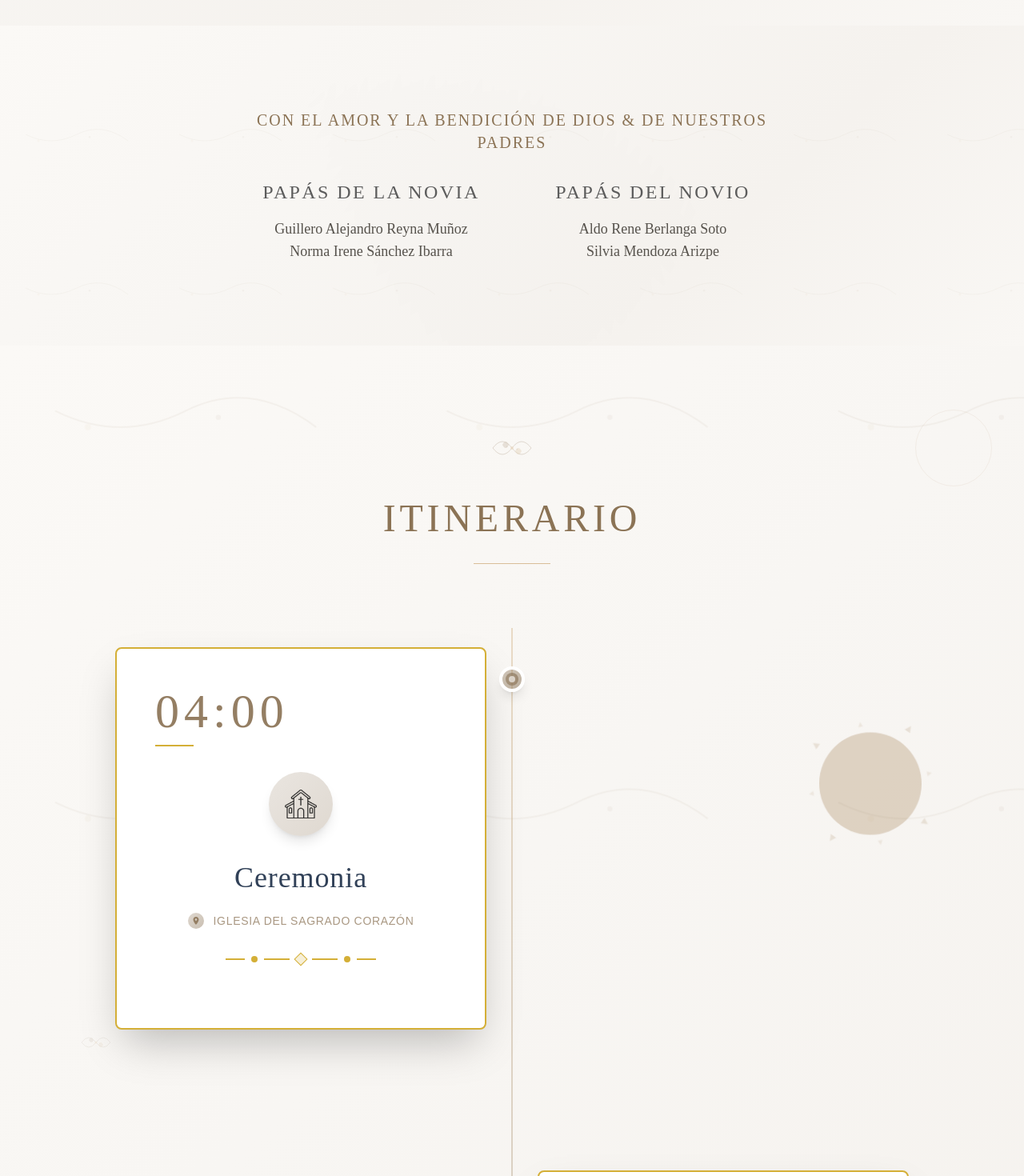
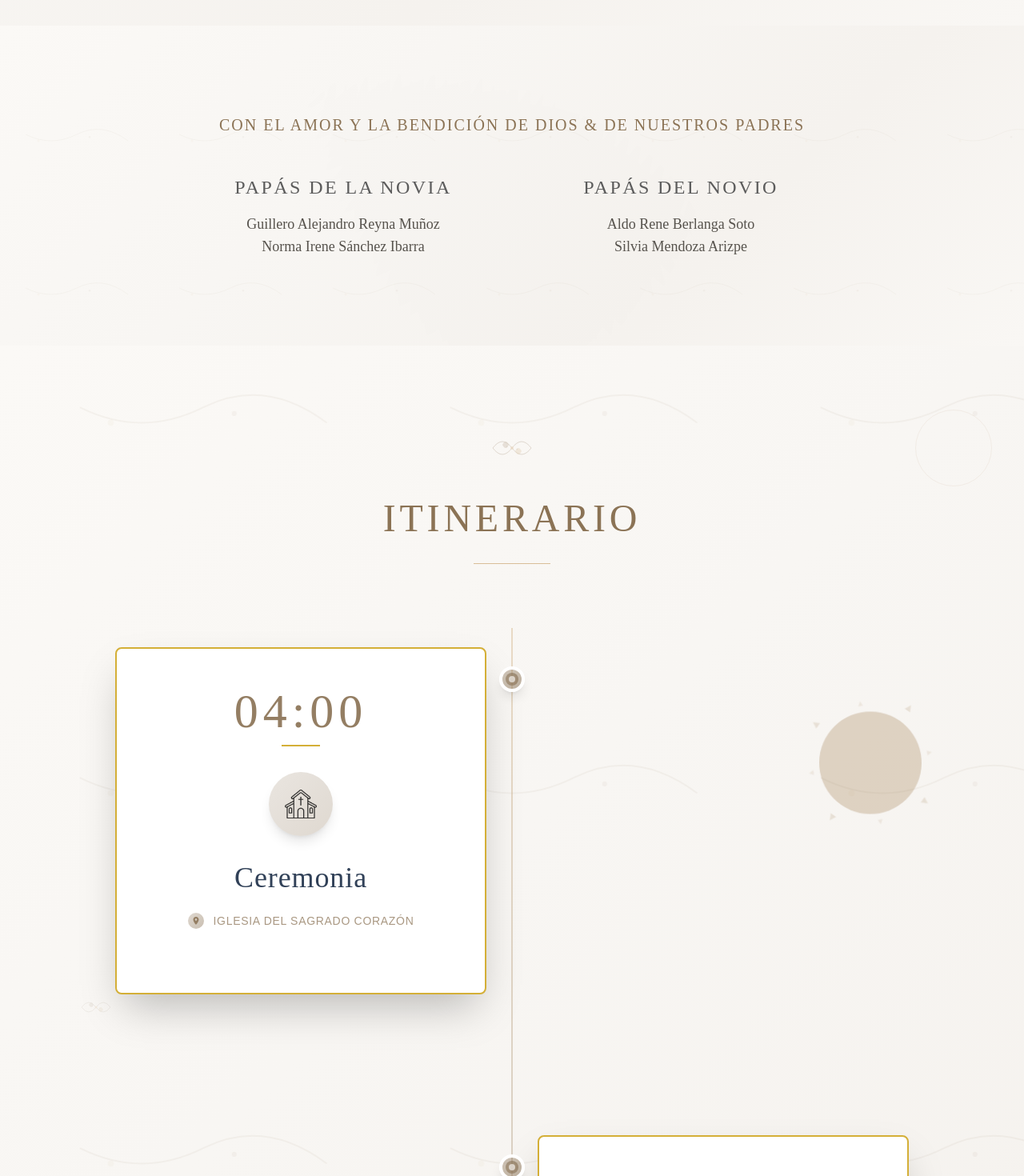
Before and after one commit to AlejoReyna/wedding_invitation, a Next.js app: page / in a window 1280 px wide. Shown: the part 2060-3530 px from the top of the page at 80% size. Built offline with nearby package versions, Linux system fonts and the light colour scheme.

Commit message:
Let me take you down cause I'm going to Strawberry Fields

```diff
--- a/src/app/components/ItineraryItemCard.tsx
+++ b/src/app/components/ItineraryItemCard.tsx
@@ -104,12 +104,12 @@ export default function ItineraryItemCard({ item, index }: ItineraryItemCardProp
             {/* Content Section */}
             <div className="p-8 md:p-12 relative">
 
-              {/* Time Display - Maintained original alignment */}
+              {/* Time Display - Always centered */}
               <div className="mb-8">
-                <div className={`text-5xl md:text-6xl font-extralight tracking-widest text-[#947e63] leading-none mb-3 ${isRightSide ? 'text-left' : 'text-center md:text-left'}`} style={{ fontFamily: 'Playfair Display, serif' }}>
+                <div className="text-5xl md:text-6xl font-extralight tracking-widest text-[#947e63] leading-none mb-3 text-center" style={{ fontFamily: 'Playfair Display, serif' }}>
                   {item.displayTime}
                 </div>
-                <div className={`flex ${isRightSide ? 'justify-start' : 'justify-center md:justify-start'}`}>
+                <div className="flex justify-center">
                   <div className="w-12 h-0.5 bg-[#D4AF37]"></div>
                 </div>
               </div>
@@ -175,18 +175,7 @@ export default function ItineraryItemCard({ item, index }: ItineraryItemCardProp
                 </div>
               )}
 
-              {/* Ornamental Divider - Centered */}
-              <div className="flex justify-center items-center mb-8">
-                <div className="flex items-center space-x-2">
-                  <div className="w-6 h-0.5 bg-[#D4AF37]"></div>
-                  <div className="w-2 h-2 rounded-full bg-[#D4AF37]"></div>
-                  <div className="w-8 h-0.5 bg-[#D4AF37]"></div>
-                  <div className="w-3 h-3 border border-[#D4AF37] transform rotate-45 bg-[#D4AF37]/20"></div>
-                  <div className="w-8 h-0.5 bg-[#D4AF37]"></div>
-                  <div className="w-2 h-2 rounded-full bg-[#D4AF37]"></div>
-                  <div className="w-6 h-0.5 bg-[#D4AF37]"></div>
-                </div>
-              </div>
+
 
               {/* Description - Centered */}
               {item.description && item.description.trim() !== "" && (
--- a/src/app/components/Navbar.tsx
+++ b/src/app/components/Navbar.tsx
@@ -87,17 +87,28 @@ const Navbar = () => {
 
   // Función para determinar el estilo basado en el estado de scroll y modo nocturno
   const getNavbarStyle = () => {
+    let style;
     if (isNightMode) {
-      return 'bg-black/95 shadow-lg hover:bg-black';
+      style = 'bg-black/95 shadow-lg hover:bg-black';
+    } else if (isInRSVPSection || isInFooterSection || !isScrolled) {
+      // Si está en la sección RSVP, Footer o Hero, usar background transparente
+      style = 'bg-white/10 hover:bg-white/15';
+    } else {
+      // En todas las demás secciones, es blanco
+      style = 'bg-white/95 shadow-lg hover:bg-white';
     }
 
-    // Si está en la sección RSVP, Footer o Hero, usar background transparente
-    if (isInRSVPSection || isInFooterSection || !isScrolled) {
-      return 'bg-white/10 hover:bg-white/15';
-    }
+    // DEBUGGING LOGS PARA EL NAVBAR
+    console.log('=== NAVBAR STYLE DEBUG ===');
+    console.log('isNightMode:', isNightMode);
+    console.log('isInRSVPSection:', isInRSVPSection);
+    console.log('isInFooterSection:', isInFooterSection);
+    console.log('isScrolled:', isScrolled);
+    console.log('isMobileMenuOpen:', isMobileMenuOpen);
+    console.log('getNavbarStyle result:', style);
+    console.log('=========================');
 
-    // En todas las demás secciones, es blanco
-    return 'bg-white/95 shadow-lg hover:bg-white';
+    return style;
   };
 
   const getTextStyle = () => {
@@ -295,8 +306,45 @@ const Navbar = () => {
         {/* Menú móvil desplegable para MD+ - elementos secundarios */}
         <div className={`hidden md:block lg:hidden absolute top-full left-0 right-0 transition-all duration-300 overflow-hidden ${
           isMobileMenuOpen ? 'max-h-48 opacity-100' : 'max-h-0 opacity-0'
-        } ${getNavbarStyle()}`}>
-          <div className="px-4 py-4 border-t border-white/10">
+        } ${(() => {
+          // DEBUGGING LOGS PARA EL DROPDOWN
+          console.log('=== DROPDOWN STYLE DEBUG ===');
+          console.log('isMobileMenuOpen:', isMobileMenuOpen);
+
+          let dropdownStyle;
+          if (isNightMode) {
+            dropdownStyle = 'bg-black/98 shadow-xl';
+          } else if (isInRSVPSection || isInFooterSection || !isScrolled) {
+            dropdownStyle = 'bg-black/95 shadow-xl backdrop-blur-lg';
+          } else {
+            dropdownStyle = 'bg-white/98 shadow-xl';
+          }
+
+          console.log('dropdownStyle result:', dropdownStyle);
+          console.log('============================');
+
+          return dropdownStyle;
+        })()}`}>
+          <div className={`px-4 py-4 ${(() => {
+              // Background adicional para el contenido para garantizar visibilidad
+              let innerStyle;
+              if (isNightMode) {
+                innerStyle = 'bg-black/95 border-t border-white/10';
+              } else if (isInRSVPSection || isInFooterSection || !isScrolled) {
+                innerStyle = 'bg-black/90 border-t border-white/20';
+              } else {
+                innerStyle = 'bg-white/95 border-t border-[#543c24]/10';
+              }
+
+              // DEBUGGING LOGS PARA EL DIV INTERNO
+              console.log('=== INNER DIV STYLE DEBUG ===');
+              console.log('innerStyle result:', innerStyle);
+              console.log('isScrolled:', isScrolled);
+              console.log('current conditions for bg-black/90:', !isScrolled || isInRSVPSection || isInFooterSection);
+              console.log('=============================');
+
+              return innerStyle;
+            })()}`}>
             <ul className="flex flex-col space-y-3">
               {navigationItems.slice(4).map((item) => (
                 <li key={item.id}>
@@ -306,7 +354,20 @@ const Navbar = () => {
                       e.preventDefault();
                       handleNavClick(item.id);
                     }}
-                    className={`text-xs garamond-300 tracking-[0.15em] transition-colors duration-500 block py-2 ${getTextStyle()}`}
+                    className={`text-xs garamond-300 tracking-[0.15em] transition-colors duration-500 block py-2 px-3 rounded-md ${(() => {
+                      // BACKGROUND INDIVIDUAL PARA CADA LINK
+                      let linkStyle;
+                      if (isNightMode) {
+                        linkStyle = getTextStyle() + ' bg-black/80 hover:bg-black/90';
+                      } else if (isInRSVPSection || isInFooterSection || !isScrolled) {
+                        linkStyle = getTextStyle() + ' bg-black/70 hover:bg-black/80';
+                      } else {
+                        linkStyle = getTextStyle() + ' bg-white/80 hover:bg-white/90';
+                      }
+
+                      console.log('Link style for', item.label, ':', linkStyle);
+                      return linkStyle;
+                    })()}`}
                   >
                     {item.label.toUpperCase()}
                   </a>
--- a/src/app/components/ParentsSection.tsx
+++ b/src/app/components/ParentsSection.tsx
@@ -38,9 +38,11 @@ export default function ParentsSection() {
       </div>
 
       <div className="text-center z-10">
-        <p className="text-lg md:text-xl font-light tracking-[0.1em] uppercase mb-8 text-[#8B7355] italic garamond-300 max-w-2xl mx-auto">
-          Con el amor y la bendición de Dios & de nuestros padres
-        </p>
+        <div className="mx-10 flex justify-center items-center">
+          <p className="text-lg md:text-xl font-light tracking-[0.1em] uppercase mb-12 text-[#8B7355] italic garamond-300 max-w-4xl ">
+            Con el amor y la bendición de Dios & de nuestros padres
+          </p>
+        </div>
         <div className="grid grid-cols-1 md:grid-cols-2 gap-8 max-w-4xl mx-auto">
           <div className="text-center">
             <h3 className="text-2xl font-semibold tracking-widest uppercase text-[#5c5c5c] mb-4 garamond-300">Papás de la Novia</h3>
```
